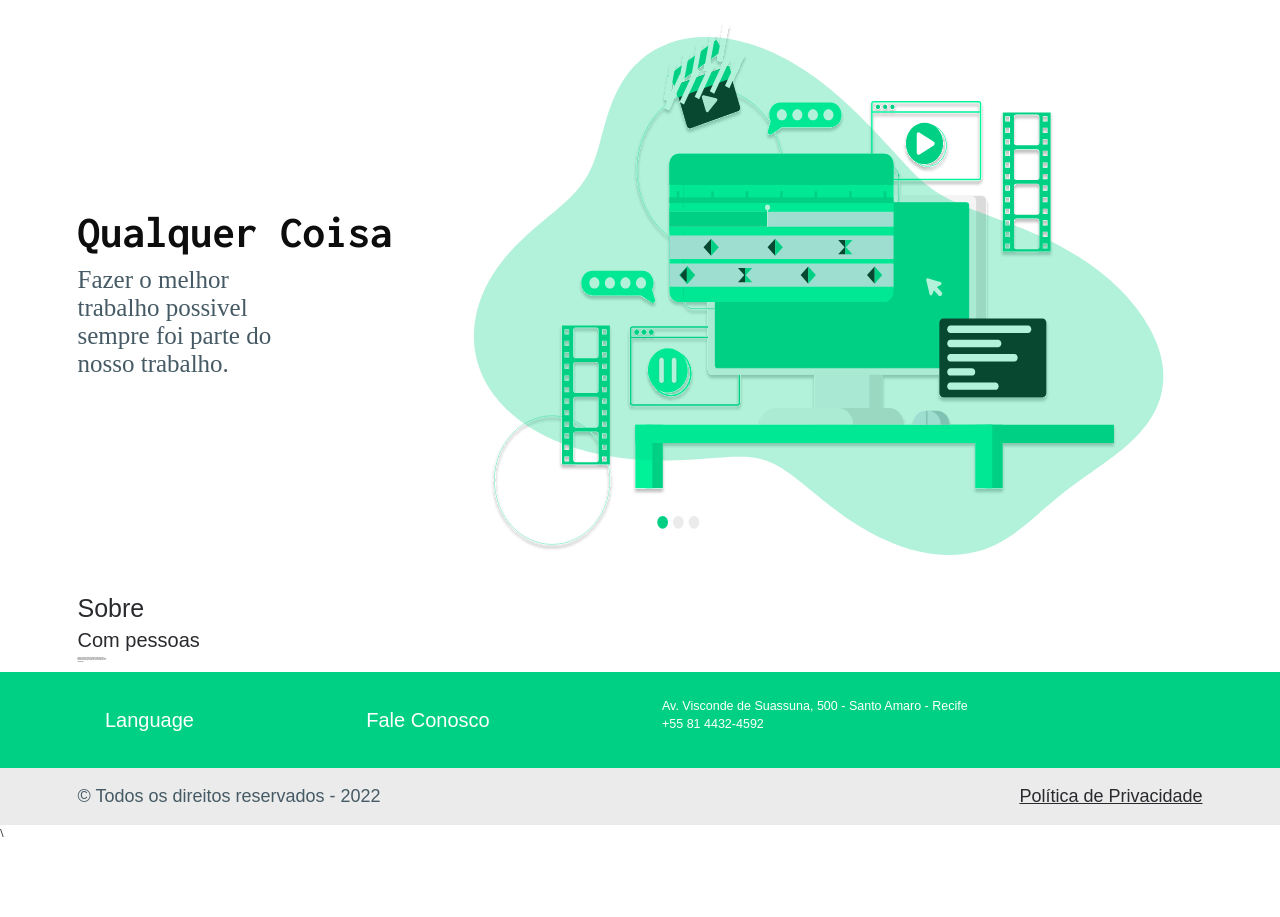
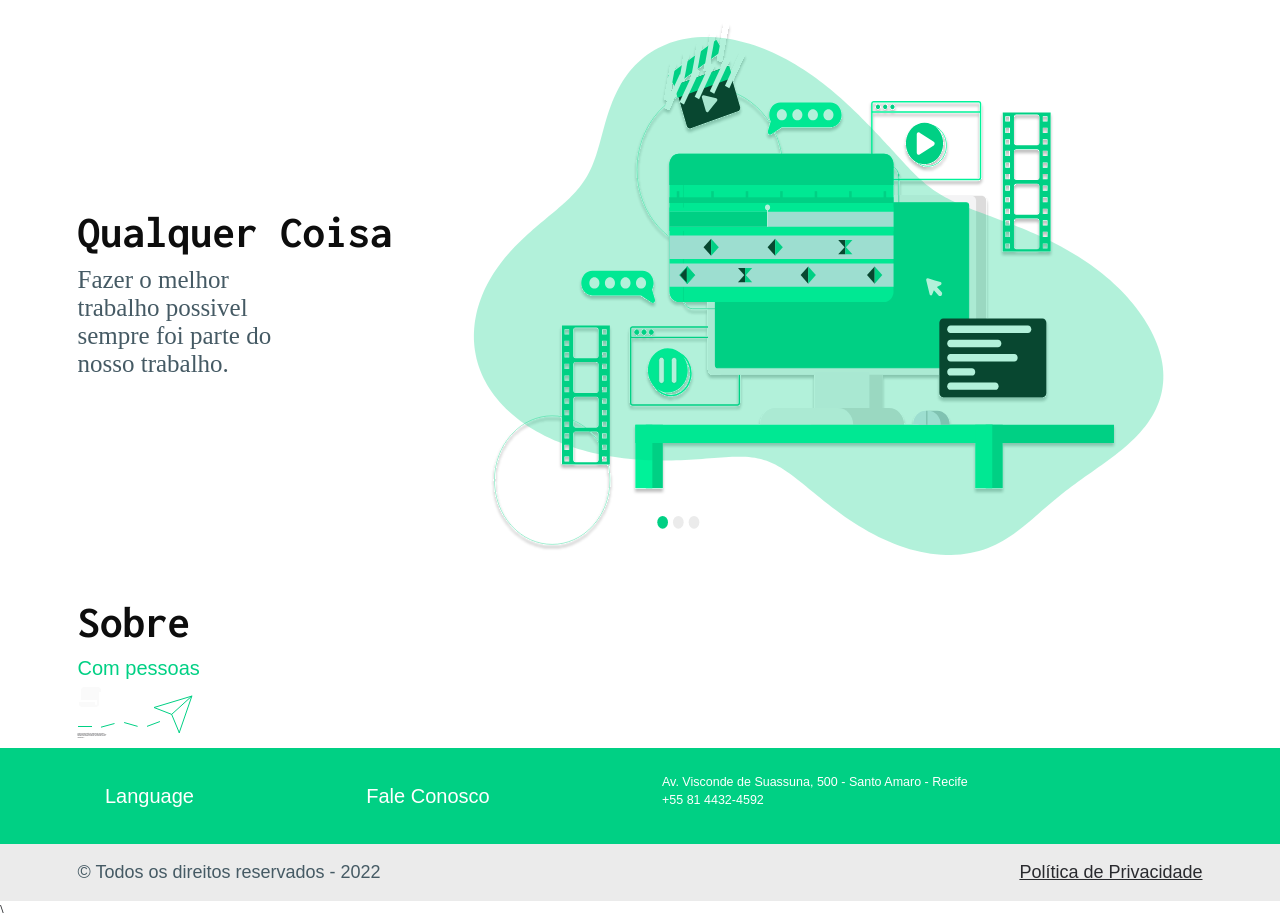
Before and after one commit to rafaelluiis2315/Projeto_Senac, a Django app: page / in a window 1280 px wide. Shown: the part 131-1048 px from the top of the page. Before the commit the page ends 968 px from the top, so only its background shows below. Run offline with Django 4.2, Linux system fonts and the light colour scheme; data that the repository does not hold is empty; some libraries are stand-ins or nearby versions; some web fonts are replaced.

Commit message:
atualizando pagina home

```diff
--- a/SENAC_PI/static/css/home.css
+++ b/SENAC_PI/static/css/home.css
@@ -1,4 +1,4 @@
-.texto-section-principal h1 {
+.texto-section-principal h1 , .texto-section-sobre h1 {
     font-family: 'Inconsolata';
     font-weight: bold;
     font-size: 4.5rem;
@@ -18,9 +18,10 @@
     color: var(--cinza-medio);
 }
 
-.texto-section-sobre {
+.texto-aviaozinho h2 {
+    color: var(--verde-principal);
+}
 
-}
 .banner-home {
     width: 750px;
 }
--- a/SENAC_PI/templates/index.html
+++ b/SENAC_PI/templates/index.html
@@ -25,7 +25,7 @@
 
         </div>
 
-        <img class="banner-home" src="{% static 'img/banner_home.svg'%}" alt="Banner Home">
+        <img class="banner-home" src="{% static 'img/banner_home.svg' %}" alt="Banner Home">
 
       </div>
     </section>
@@ -33,11 +33,14 @@
     <!-- Section Sobre-->
     <section>
       <div class="container d-flex align-items-center justify-content-between">
+        <div class="texto-section-sobre">
 
-          <div class="texto-section-sobre">
           <h1>Sobre</h1>
 
+          <div class="texto-aviaozinho">
             <h2>Com pessoas</h2>
+            <img src="{% static 'img/aviaozinho.svg' %}" alt="Aviaozinho">
+          </div>
 
           <p>"Botânica (do grego botánē, que significa planta) é uma área da<br>
             Biologia voltada para o estudo das plantas. Tradicionalmente, outros<br>
@@ -45,7 +48,6 @@
             cianobactérias."</p>
           <a href="#"></a>
         </div>
-
       </div>
     </section>
   </main>
```
Also changed, not shown: SENAC_PI/static/img/aviaozinho.svg (added). Lines whose indentation alone changed are shown as unchanged.
